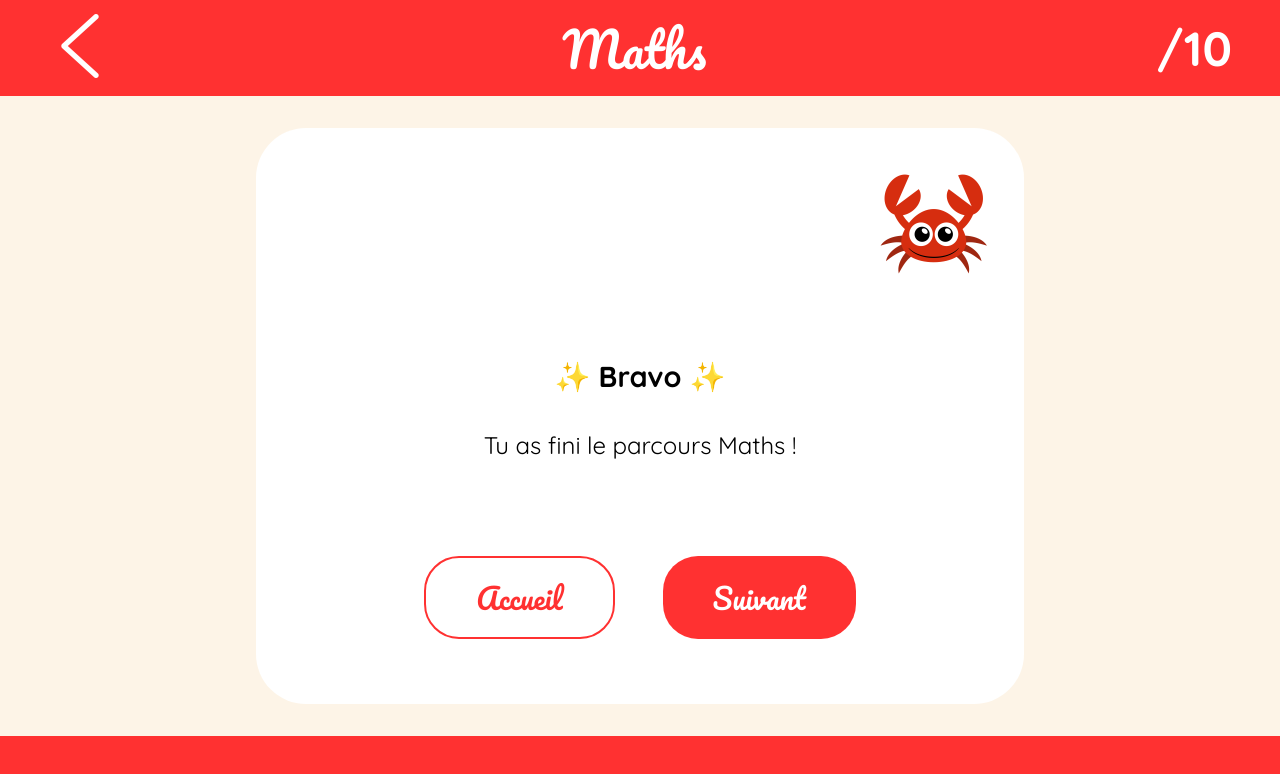
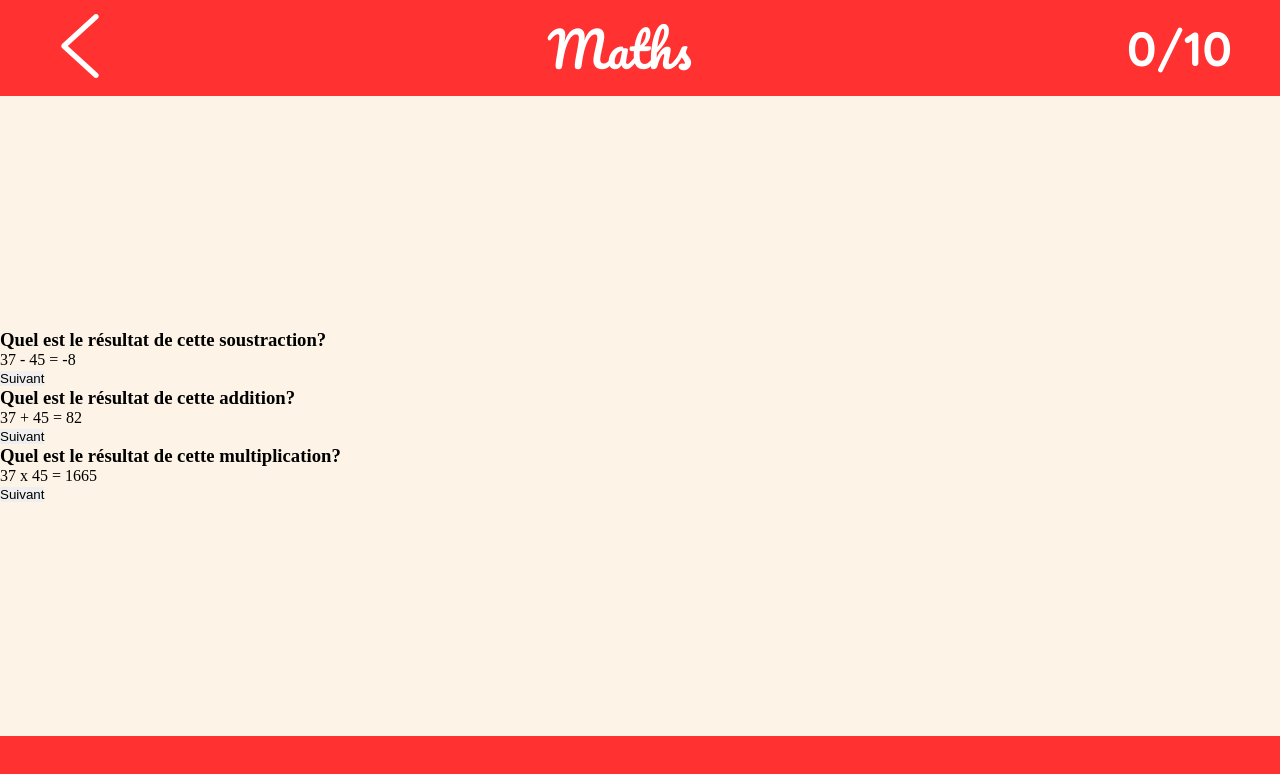
Before and after one commit to MathieuMrt/Mon-cahier-de-vacances, a React (Vite) app: page /maths in a window 1280 px wide. Shown: the top 774 px of the page. Built offline with nearby package versions, Linux system fonts and the light colour scheme.

Commit message:
calculatrice ok

```diff
--- a/src/components/Maths/ConsigneMath.jsx
+++ b/src/components/Maths/ConsigneMath.jsx
@@ -6,7 +6,7 @@ const ConsigneMaths = () => {
             <img src={crabe} alt="crabe" className='Consigne_img'/>
             <div className='Consigne_text'>
             <h2 className='Consigne_h2'>Bienvenue dans la section Maths !</h2><br/><br/>
-            <p className='Consigne_p'>.</p>
+            <p className='Consigne_p'>Teste tes connaissances en mathématiques à travers 10 questions.</p>
             </div>
             <button className='Maths_button'>Commencer</button>
         </div>
--- /dev/null
+++ b/src/components/Maths/JeuMaths.jsx
@@ -0,0 +1,41 @@
+import React from 'react';
+import { useState } from "react";
+
+const JeuMaths = ({setCount}) => {
+
+    const [value1, setvalue1] = useState(Math.floor(Math.random()* (90 - 1)) + 1);
+    const [value2, setvalue2] = useState(Math.floor(Math.random()* (90 - 1)) + 1);
+
+    const handleClick = function (e) {
+        e.preventDefault()
+        setCount (c => c + 1)
+        setvalue1(Math.floor(Math.random()* (90 - 1)) + 1);
+        setvalue2(Math.floor(Math.random()* (90 - 1)) + 1);
+    }
+
+    const sum = (a, b) => a + b;
+    const sous = (a, b) => a - b;
+    const multi = (a, b) => a * b;
+
+    return (
+        <div className="jeu-maths">
+            <div className ="soustraction">
+                <h3>Quel est le résultat de cette soustraction?</h3>
+                <p>{value1} - {value2} = {sous(value1, value2)}</p>
+                <button onClick={handleClick}>Suivant</button>
+            </div>
+            <div className ="addition">
+                <h3>Quel est le résultat de cette addition?</h3>
+                <p>{value1} + {value2} = {sum(value1, value2)}</p>
+                <button onClick={handleClick}>Suivant</button>
+            </div>
+            <div className ="multiplication">
+                <h3>Quel est le résultat de cette multiplication?</h3>
+                <p>{value1} x {value2} = {multi(value1, value2)}</p>
+                <button onClick={handleClick}>Suivant</button>
+            </div>
+        </div>
+    );
+};
+
+export default JeuMaths;
--- a/src/components/Maths/Maths.jsx
+++ b/src/components/Maths/Maths.jsx
@@ -2,14 +2,19 @@ import React from "react";
 import Header from "../Header/Header.jsx";
 import Footer from "../Footer/Footer.jsx";
 import ConsigneMaths from "./ConsigneMath.jsx";
+import JeuMaths from "./JeuMaths.jsx";
 import EndMaths from "./EndMath.jsx";
+import { useState } from "react";
 
 const Maths = () => {
+
+    const [count, setCount] = useState(0);
+
   return (
     <div className="maths">
-      <Header color="mathsColor" subject="Maths" />
+      <Header color="mathsColor" subject="Maths" count={count}/>
       <main className="main-page">
-        <EndMaths />
+        <JeuMaths setCount={setCount} />
       </main>
       <Footer color="mathsColor" />
     </div>
--- a/src/components/Maths/Maths.scss
+++ b/src/components/Maths/Maths.scss
@@ -20,4 +20,12 @@
         padding:14px 50px;
         text-decoration:none;
  }
+
+ .hidden {
+    display:none;
+ }
+
+ .visible {
+    display:block;
+ }
 }
```
